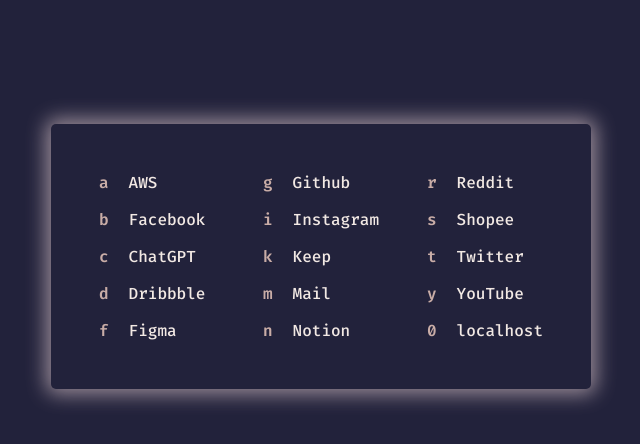
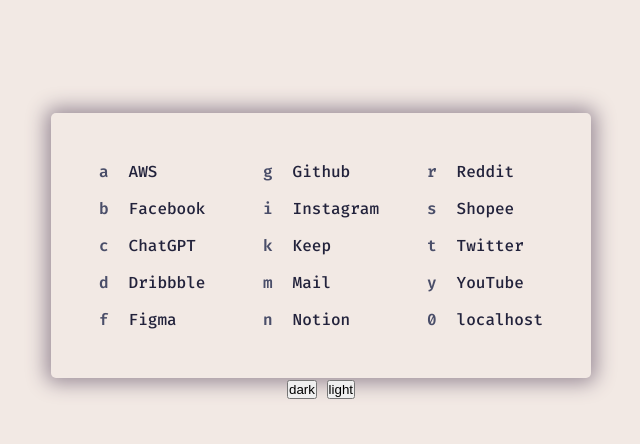
Before and after one commit to xyugen/startpage, a plain HTML site: page index.html in a window 1280 px wide. Shown: the part 144-588 px from the top of the page, without its empty margins (319-959 px from the left). Drawn offline with Linux system fonts and the light colour scheme.

Commit message:
feat: theme change functionality (ongoing)

```diff
--- a/index.html
+++ b/index.html
@@ -5,7 +5,7 @@
         </head>
         <link rel="stylesheet" href="styles.css">
     </html>
-    <body>
+    <body class="theme-dark">
         <div class="container">
             <header>
                 <h1>~/startpage</h1>
@@ -15,6 +15,12 @@
             <main class="content">
             </main>
             <input type="text" class="search" onkeyup="handleChange()" onkeypress="if(event.keyCode === 13) handleSearch()" autofocus required/>
+            <footer>
+                <div class="color-themes">
+                    <button onclick="setTheme('dark')">dark</button>
+                    <button onclick="setTheme('light')">light</button>
+                </div>
+            </footer>
         </div>
 
         <script src="script.js"></script>
--- a/script.js
+++ b/script.js
@@ -100,3 +100,18 @@
     else
         window.location.href = `https://www.google.com/search?q=${encodeURIComponent(search.value.trim())}`;
 };
+
+// COLOR THEME CHANGE
+const setTheme = (themeName) => {
+    document.body.className = 'theme-' + themeName;
+    localStorage.setItem('theme', themeName);
+};
+
+// check previously set theme in localStorage
+(() => {
+    if (localStorage.getItem('theme') == 'dark') {
+        setTheme('dark');
+    } else {
+        setTheme('light');
+    }
+})();
--- a/styles.css
+++ b/styles.css
@@ -1,24 +1,26 @@
 @import url('https://fonts.googleapis.com/css2?family=Fira+Code:wght@400;500;600&display=swap');
 
 :root {
+    --font-primary: "Fira Code", monospace;
+    --font-secondary: "Poppins", sans-serif;
+
+    --transition: all .25s;
+}
+
+.theme-dark {
     --color-bg: #22223b;
     --color-bg-variant: #4a4e69;
     --color-fg: #f2e9e4;
     --color-primary: #c9ada7;
     --color-secondary: #9a8c98;
+}
 
-    /*
+.theme-light {
     --color-bg: #f2e9e4;
     --color-bg-variant: #c9ada7;
     --color-fg: #22223b;
     --color-primary: #4a4e69;
     --color-secondary: #9a8c98;
-     */
-
-    --font-primary: "Fira Code", monospace;
-    --font-secondary: "Poppins", sans-serif;
-
-    --transition: all .25s;
 }
 
 *, *::before, *::after {
```
